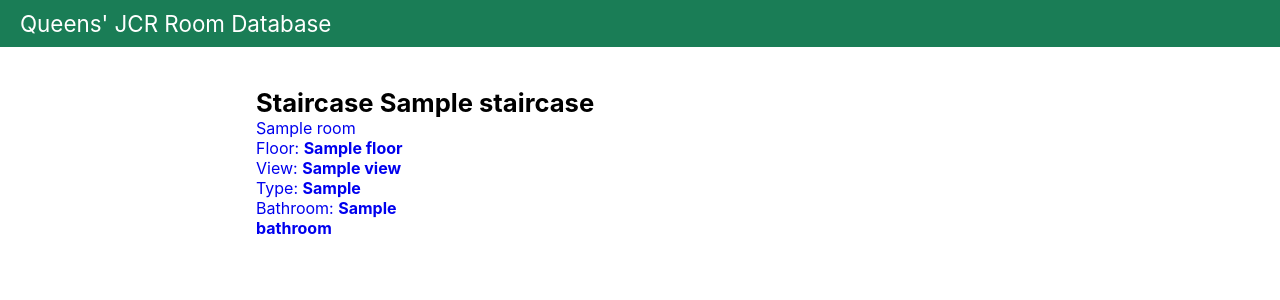
After one commit to qjcr/qrdb, a Django app: template qrdb/qrdb/templates/staircase.html in a window 1280 px wide. The commit adds this page. Shown: the top 300 px of the page. Run offline with Django 3.2, Linux system fonts and the light colour scheme; the template is opened without the code that fills it: most values are stand-ins (such as "Sample title", 1, 10 or a date in 2020).

Commit message:
Add staircase page

```diff
--- /dev/null
+++ b/qrdb/qrdb/templates/staircase.html
@@ -0,0 +1,22 @@
+{% include "includes/header.html" %}
+{% include "includes/navbar.html" %}
+
+<div class="content-wrapper">
+
+    <div class="room-list">
+      <h2>Staircase {{ staircase.name}} </h2>
+        <div class="card-group">
+          {% for room in rooms %}
+            <a href="/room/{{ room.name }}">
+              <div class="card-wrapper">
+                <p class="card-heading"> {{ room.name }}</p>
+                <p>Floor: <b>{{ room.floor }}</b></p>
+                <p>View: <b>{{ room.view }}</b></p>
+                <p>Type: <b>{{ room.room_type }}</b></p>
+                <p>Bathroom: <b>{{ room.bathroom }}</b></p>
+              </div>
+            </a>
+            {% endfor %}
+        </div>
+      </div>
+</div>
--- a/qrdb/qrdb/templates/static/css/main.css
+++ b/qrdb/qrdb/templates/static/css/main.css
@@ -67,6 +67,6 @@ nav .nav-title {
 
 /* Map */
 
-.building {
+.building, .room-list {
   margin: 40px 0;
 }
```
